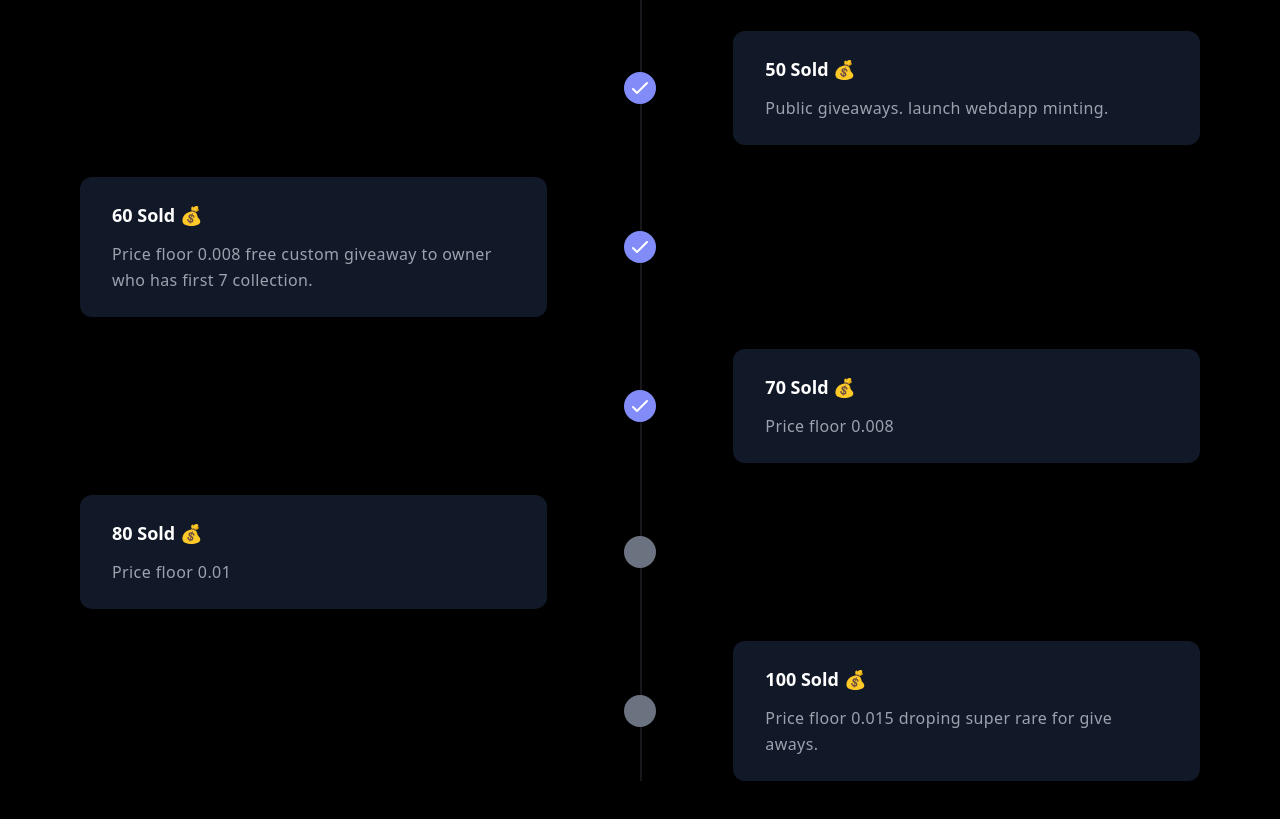
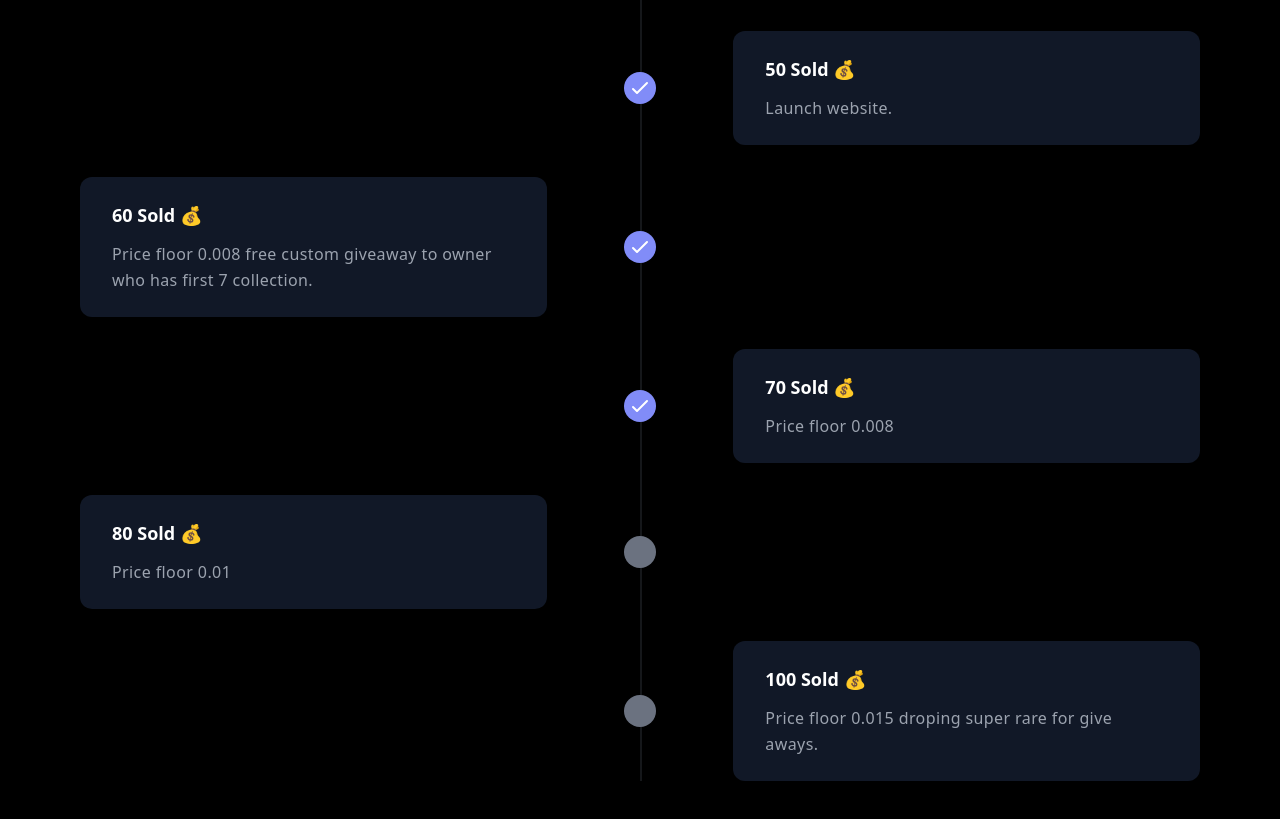
Before and after one commit to WahyuS002/BASNC, a React (Create React App) app: page / in a window 1280 px wide. Shown: the part 2465-3284 px from the top of the page. Built offline with nearby package versions, Linux system fonts and the light colour scheme.

Commit message:
:zap: ...

```diff
--- a/src/components/Roadmap.js
+++ b/src/components/Roadmap.js
@@ -59,7 +59,7 @@ function Roadmap() {
                     </div>
                     <div className="bg-gray-900 rounded-xl  w-full md:w-5/12 p-6 md:px-8 md:py-6 ml-8 md:ml-0">
                         <h3 className="font-bold text-lg">50 Sold 💰</h3>
-                        <p className="mt-3 leading-relaxed tracking-wide text-gray-400">Public giveaways. launch webdapp minting.</p>
+                        <p className="mt-3 leading-relaxed tracking-wide text-gray-400">Launch website.</p>
                     </div>
                 </div>
                 <div className="mb-8 flex justify-between items-center w-full md:flex-row-reverse">
```
